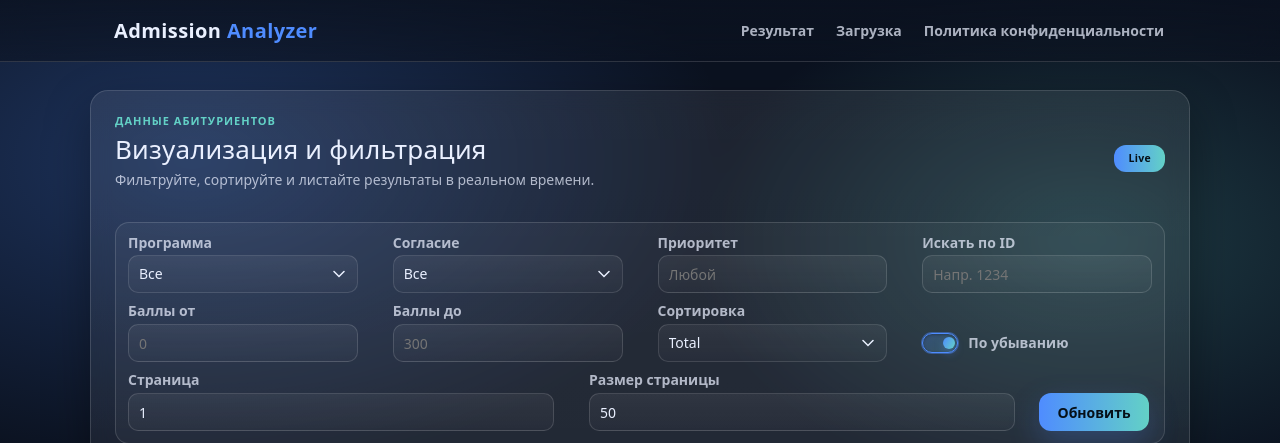
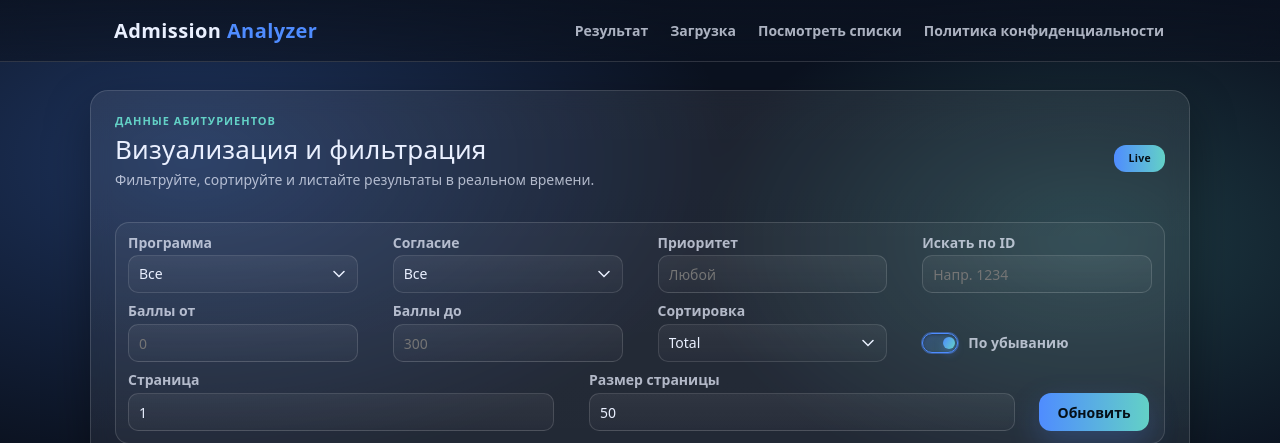
Before and after one commit to rawer470/AdmissionAnalysis, an ASP.NET Core app: page /Visualize in a window 1280 px wide. Shown: the top 443 px of the page. Run offline with ASP.NET Core 8, Linux system fonts and the light colour scheme; data that the repository does not hold is empty; style sheets or scripts are compiled from the project's sources; database files in the repository are not loaded.

Commit message:
AddBtnVisualize

```diff
--- a/src/web/Views/Shared/_Layout.cshtml
+++ b/src/web/Views/Shared/_Layout.cshtml
@@ -29,6 +29,9 @@
                 </a>
                 <a class="app-nav__link" asp-controller="Admission" asp-action="UploadCsv">
                     Загрузка
+                </a>
+                <a class="app-nav__link" asp-controller="Visualize" asp-action="Index">
+                    Посмотреть списки
                 </a>
                 <a class="app-nav__link" asp-controller="Admission" asp-action="Privacy">
                     Политика конфиденциальности
```
